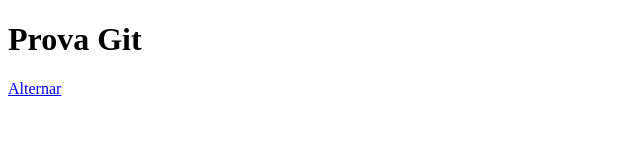
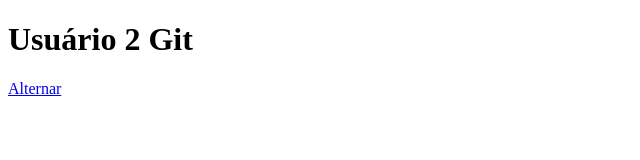
Before and after one commit to ramon-costa/provafinal, a plain HTML site: page index.html in a window 1280 px wide. Shown: the whole page, without its empty margins (0-640 px from the left). Drawn offline with Linux system fonts and the light colour scheme.

Commit message:
Usuario 1 ou 2

```diff
--- a/index.html
+++ b/index.html
@@ -7,7 +7,7 @@
     <title>Index</title>
 </head>
 <body>
-    <h1>Prova Git</h1>
+    <h1>Usuário 2 Git</h1>
     <a href="interna.html">Alternar</a>
 </body>
 </html>
```
